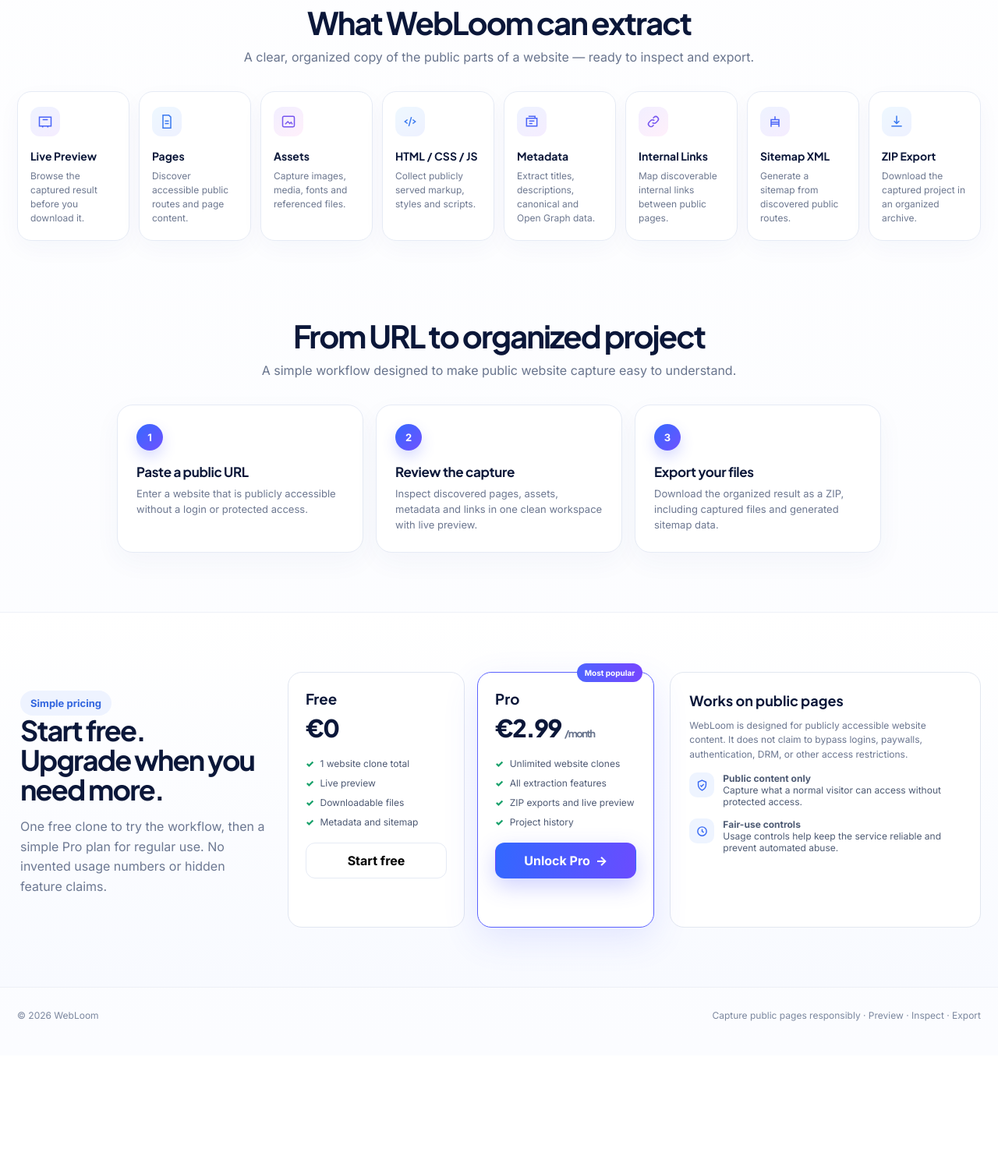
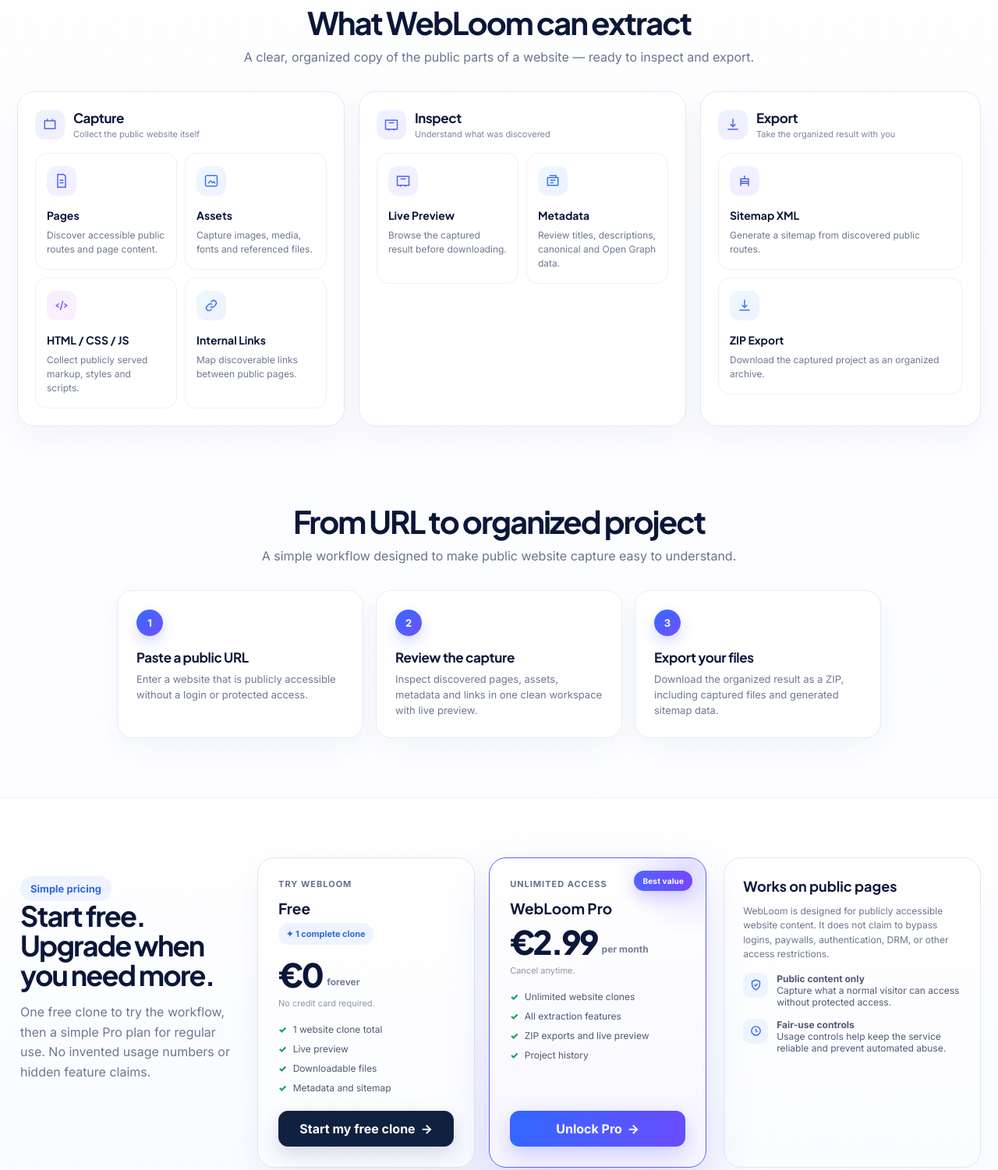
Before and after one commit to greenman9909-cmd/spa-ripper, a plain HTML site: page web/templates/index.html in a window 1280 px wide. Shown: the part 853-2354 px from the top of the page at 78% size. Before the commit the page ends 2207 px from the top, so only its background shows below. Drawn offline with Linux system fonts and the light colour scheme.

Commit message:
Reorganize WebLoom features and upgrade pricing CTAs

```diff
--- a/web/templates/index.html
+++ b/web/templates/index.html
@@ -76,21 +76,21 @@
     .section-title{text-align:center;margin-bottom:34px}
     .section-title h2{font-size:clamp(31px,3.2vw,40px);letter-spacing:-.05em;margin:0 0 9px}
     .section-title p{margin:0;color:#68748d}
-    .features{display:grid;grid-template-columns:repeat(8,1fr);gap:12px}
-    .feature{border:1px solid var(--line);border-radius:18px;padding:19px 16px;min-height:168px;background:rgba(255,255,255,.94);box-shadow:0 10px 30px rgba(42,69,129,.035);transition:transform .2s ease,box-shadow .2s ease,border-color .2s ease}.feature:hover{transform:translateY(-4px);box-shadow:0 18px 38px rgba(42,69,129,.09);border-color:#dce3f4}
+    .feature-groups{display:grid;grid-template-columns:1.05fr 1.05fr .9fr;gap:18px}.feature-group{border:1px solid #e3e8f3;border-radius:22px;background:rgba(255,255,255,.9);padding:22px;box-shadow:0 16px 42px rgba(46,70,126,.055)}.group-head{display:flex;align-items:center;gap:11px;margin-bottom:17px}.group-head .group-icon{width:38px;height:38px;border-radius:12px;display:grid;place-items:center;background:linear-gradient(145deg,#ecf3ff,#f3edff);color:#4d65f5}.group-head svg{width:20px;height:20px;stroke:currentColor;fill:none;stroke-width:1.8}.group-head h3{margin:0;font-size:17px;letter-spacing:-.025em}.group-head p{margin:3px 0 0;color:#7a869e;font-size:11px}.features{display:grid;grid-template-columns:1fr 1fr;gap:10px}.feature-group.export .features{grid-template-columns:1fr}.pricing-zone{position:relative;overflow:hidden}.pricing-zone:before{content:"";position:absolute;width:520px;height:520px;border-radius:50%;left:36%;top:42%;background:radial-gradient(circle,rgba(100,88,255,.07),rgba(255,255,255,0) 68%);pointer-events:none}.pricing{position:relative;z-index:1}
+    .feature{border:1px solid #edf0f6;border-radius:15px;padding:16px 14px;min-height:142px;background:#fff;box-shadow:none;transition:transform .2s ease,box-shadow .2s ease,border-color .2s ease}.feature:hover{transform:translateY(-3px);box-shadow:0 14px 30px rgba(42,69,129,.08);border-color:#dce3f4}
     .icon{width:38px;height:38px;border-radius:12px;display:grid;place-items:center;margin-bottom:16px;background:linear-gradient(145deg,#eef3ff,#f5edff);color:#4a64f7}
     .icon svg{width:20px;height:20px;stroke:currentColor;fill:none;stroke-width:1.8}.feature:nth-child(2n) .icon{background:linear-gradient(145deg,#eef8ff,#eef1ff);color:#3978ef}.feature:nth-child(3n) .icon{background:linear-gradient(145deg,#f2efff,#fff0fb);color:#7655ef}
     .feature h3{font-size:14px;margin:0 0 8px}.feature p{font-size:12px;line-height:1.5;color:#6d7890;margin:0}
     .how-zone{padding-top:20px}.steps{display:grid;grid-template-columns:repeat(3,1fr);gap:16px;max-width:980px;margin:0 auto}.step{position:relative;border:1px solid var(--line);background:#fff;border-radius:20px;padding:24px;box-shadow:0 12px 34px rgba(42,69,129,.045)}.stepnum{width:34px;height:34px;border-radius:50%;display:grid;place-items:center;background:linear-gradient(135deg,#3569ff,#7051ff);color:#fff;font-weight:850;font-size:13px;margin-bottom:16px;box-shadow:0 8px 18px rgba(73,87,255,.22)}.step h3{margin:0 0 7px;font-size:17px;letter-spacing:-.02em}.step p{margin:0;color:#6d7891;line-height:1.55;font-size:13px}.pricing-zone{background:linear-gradient(180deg,#fff,#f8faff);border-top:1px solid #eef1f8}
-    .pricing{display:grid;grid-template-columns:.82fr 1.18fr 1fr;gap:20px;align-items:stretch}
+    .pricing{display:grid;grid-template-columns:.72fr 1.45fr .83fr;gap:22px;align-items:stretch}
     .priceintro{padding:24px 4px}.priceintro h2{font-size:36px;line-height:1.06;letter-spacing:-.05em;margin:0 0 15px}.priceintro p{color:#6c7892;line-height:1.6}
-    .plans{display:grid;grid-template-columns:1fr 1fr;gap:16px}
-    .plan{background:#fff;border:1px solid #e1e6f1;border-radius:18px;padding:22px;position:relative}
-    .plan.pro{border:1.5px solid #5b62ff;box-shadow:0 15px 45px rgba(81,91,255,.13)}
-    .badge{position:absolute;right:14px;top:-12px;background:linear-gradient(90deg,#4f64ff,#7646ff);color:#fff;border-radius:999px;padding:6px 10px;font-size:10px;font-weight:800}
-    .plan h3{margin:0 0 6px}.money{font-size:31px;font-weight:850;letter-spacing:-.05em}.money small{font-size:13px;color:#67738c;font-weight:650}
+    .plans{display:grid;grid-template-columns:1fr 1fr;gap:18px}
+    .plan{background:linear-gradient(180deg,#fff 0%,#fbfcff 100%);border:1px solid #dfe5f1;border-radius:22px;padding:26px;position:relative;display:flex;flex-direction:column;min-height:360px;box-shadow:0 14px 34px rgba(46,70,126,.06)}
+    .plan.pro{overflow:hidden;border:1.5px solid #5b62ff;background:linear-gradient(180deg,#ffffff 0%,#f7f6ff 100%);box-shadow:0 24px 58px rgba(81,91,255,.16)}.plan.pro:before{content:"";position:absolute;width:190px;height:190px;border-radius:50%;right:-75px;top:-90px;background:radial-gradient(circle,rgba(101,79,255,.18),rgba(101,79,255,0) 70%);pointer-events:none}
+    .badge{position:absolute;right:17px;top:16px;background:linear-gradient(90deg,#4f64ff,#7646ff);color:#fff;border-radius:999px;padding:7px 11px;font-size:10px;font-weight:800;letter-spacing:.02em;box-shadow:0 8px 20px rgba(84,74,255,.22)}
+    .plan h3{margin:0 0 5px;font-size:19px}.plan-kicker{font-size:11px;font-weight:800;color:#65728e;text-transform:uppercase;letter-spacing:.09em;margin-bottom:12px}.money{display:flex;align-items:flex-end;gap:6px;font-size:42px;line-height:1;font-weight:850;letter-spacing:-.065em;margin:5px 0 2px}.money small{font-family:"Inter",sans-serif;font-size:12px;color:#74809a;font-weight:650;letter-spacing:0;padding-bottom:5px}.price-note{font-size:11px;color:#8a95aa;margin-top:7px}.free-flag{display:inline-flex;align-items:center;gap:6px;width:max-content;margin:2px 0 12px;padding:7px 10px;border-radius:999px;background:#eef4ff;color:#3268dd;font-size:11px;font-weight:800}.free-cta{width:100%;margin-top:auto;border:1px solid #1a2a50!important;background:#10203f!important;color:#fff!important;box-shadow:0 10px 24px rgba(21,39,75,.16)}.free-cta:hover{background:#182d55!important;box-shadow:0 15px 30px rgba(21,39,75,.21)}.plan .ul{margin-bottom:22px}.plan .btn{margin-top:auto}
     .ul{display:grid;gap:10px;margin:19px 0}.li{font-size:12px;color:#4d5973;display:flex;gap:8px}.tick{color:#18a16a;font-weight:900}
-    .safety{background:#fff;border:1px solid #e2e7f0;border-radius:18px;padding:24px}
+    .safety{background:linear-gradient(180deg,#fff,#fbfcff);border:1px solid #e2e7f0;border-radius:22px;padding:24px}
     .safety h3{font-size:18px;margin:0 0 9px}.safety p{font-size:12px;color:#6b7690;line-height:1.55}
     .safeitem{display:flex;gap:11px;margin-top:14px;font-size:12px;color:#4e5b74}.reveal{opacity:0;transform:translateY(18px);transition:opacity .62s ease,transform .62s cubic-bezier(.2,.7,.2,1)}.reveal.is-visible{opacity:1;transform:none}.hero-grid>div:first-child{animation:heroIn .72s cubic-bezier(.2,.7,.2,1) both}.preview{animation-delay:.08s}
     .shield{width:32px;height:32px;flex:0 0 32px;border-radius:10px;background:#eef4ff;display:grid;place-items:center;color:#3768f3}
@@ -98,15 +98,15 @@
     footer{border-top:1px solid #edf0f6;padding:28px 0 44px;color:#7b879e;font-size:12px}
     .foot{display:flex;justify-content:space-between;gap:20px;flex-wrap:wrap}
     @keyframes heroIn{from{opacity:0;transform:translateY(18px)}to{opacity:1;transform:none}}@keyframes previewFloat{0%,100%{transform:translateY(0) rotate(.15deg)}50%{transform:translateY(-8px) rotate(-.08deg)}}@keyframes gradientFlow{0%{background-position:0% 50%}100%{background-position:260% 50%}}@keyframes ctaShine{0%,62%{left:-45%;opacity:0}68%{opacity:1}80%{left:120%;opacity:0}100%{left:120%;opacity:0}}@media(prefers-reduced-motion:reduce){html{scroll-behavior:auto}.preview,.grad,.btn.primary:before,.hero-grid>div:first-child{animation:none!important}.reveal{opacity:1!important;transform:none!important;transition:none!important}}@media(max-width:1100px){
-      .hero-grid{grid-template-columns:1fr;padding-top:40px}.preview{max-width:820px}.features{grid-template-columns:repeat(4,1fr)}.pricing{grid-template-columns:1fr}.priceintro{text-align:center}.plans{max-width:740px;margin:auto;width:100%}.safety{max-width:740px;margin:auto}
+      .hero-grid{grid-template-columns:1fr;padding-top:40px}.preview{max-width:820px}.feature-groups{grid-template-columns:1fr}.features{grid-template-columns:repeat(2,1fr)}.feature-group.export .features{grid-template-columns:1fr 1fr}.pricing{grid-template-columns:1fr}.priceintro{text-align:center}.plans{max-width:760px;margin:auto;width:100%}.safety{max-width:760px;margin:auto}
     }
     @media(max-width:760px){.steps{grid-template-columns:1fr}.site-header{position:sticky}.nav{height:68px}
       .wrap{width:min(100% - 28px,1420px)}.links{display:none}.nav{height:70px}.navcta .btn:first-child{display:none}
       .hero-grid{min-height:auto;gap:34px;padding:34px 0 44px}h1{font-size:45px}.lead{font-size:16px}
       .urlbar{grid-template-columns:1fr}.urlbar>.btn{width:100%}.app{grid-template-columns:94px 1fr}.side{padding:12px 8px}.menu span{font-size:10px;padding:8px 6px}.sidebrand{font-size:0}.summary{grid-template-columns:1fr 1fr}
-      .features{grid-template-columns:repeat(2,1fr)}.feature{min-height:155px}.plans{grid-template-columns:1fr}.section{padding:54px 0}
+      .features{grid-template-columns:1fr 1fr}.feature-group.export .features{grid-template-columns:1fr 1fr}.feature{min-height:138px}.plans{grid-template-columns:1fr}.section{padding:54px 0}
     }
-    @media(max-width:480px){h1{font-size:39px}.hero{border-radius:0 0 26px 26px}.features{grid-template-columns:1fr}.app{grid-template-columns:76px 1fr}.browser{min-width:0}.sitecopy{left:18px}.sitecopy strong{font-size:22px}.summary{grid-template-columns:1fr 1fr}.navcta .btn.primary{padding:10px 12px}}
+    @media(max-width:480px){h1{font-size:39px}.hero{border-radius:0 0 26px 26px}.features,.feature-group.export .features{grid-template-columns:1fr}.app{grid-template-columns:76px 1fr}.browser{min-width:0}.sitecopy{left:18px}.sitecopy strong{font-size:22px}.summary{grid-template-columns:1fr 1fr}.navcta .btn.primary{padding:10px 12px}}
   </style>
 </head>
 <body>
@@ -116,7 +116,7 @@
       <div class="links">
         <a href="#features">Features</a><a href="#how">How it works</a><a href="#pricing">Pricing</a><a href="#faq">FAQ</a>
       </div>
-      <div class="navcta"><button class="btn">Sign in</button><a class="btn primary" href="#pricing"><span>Try free</span><span class="cta-arrow">→</span></a></div>
+      <div class="navcta"><button class="btn">Sign in</button><a class="btn primary" href="#pricing"><span>Start free</span><span class="cta-arrow">→</span></a></div>
     </nav>
   </div></header>
 
@@ -132,7 +132,7 @@
               <svg viewBox="0 0 24 24" fill="none"><path d="M10.4 13.6a4.5 4.5 0 0 0 6.4 0l2.8-2.8a4.5 4.5 0 1 0-6.4-6.4l-1.6 1.6"/><path d="M13.6 10.4a4.5 4.5 0 0 0-6.4 0l-2.8 2.8a4.5 4.5 0 0 0 6.4 6.4l1.6-1.6"/></svg>
               <input placeholder="https://example.com" aria-label="Website URL" />
             </label>
-            <button class="btn primary" type="button"><span>Try WebLoom free</span><span class="cta-arrow">→</span></button>
+            <button class="btn primary" type="button"><span>Start your free clone</span><span class="cta-arrow">→</span></button>
             <a class="btn" href="#pricing">Pro · €2.99/mo</a>
           </div>
           <div class="subline">
@@ -172,15 +172,30 @@
 
     <section class="section wrap reveal" id="features">
       <div class="section-title"><h2>What WebLoom can extract</h2><p>A clear, organized copy of the public parts of a website — ready to inspect and export.</p></div>
-      <div class="features">
-        <article class="feature"><div class="icon"><svg viewBox="0 0 24 24"><path d="M3 5h18v14H3z"/><path d="M8 19v2m8-2v2M8 9h8"/></svg></div><h3>Live Preview</h3><p>Browse the captured result before you download it.</p></article>
-        <article class="feature"><div class="icon"><svg viewBox="0 0 24 24"><path d="M6 2h9l3 3v17H6z"/><path d="M9 11h6M9 15h6"/></svg></div><h3>Pages</h3><p>Discover accessible public routes and page content.</p></article>
-        <article class="feature"><div class="icon"><svg viewBox="0 0 24 24"><rect x="3" y="4" width="18" height="16" rx="2"/><path d="m7 16 4-4 3 3 2-2 2 3"/></svg></div><h3>Assets</h3><p>Capture images, media, fonts and referenced files.</p></article>
-        <article class="feature"><div class="icon"><svg viewBox="0 0 24 24"><path d="m8 9-4 3 4 3M16 9l4 3-4 3M14 5l-4 14"/></svg></div><h3>HTML / CSS / JS</h3><p>Collect publicly served markup, styles and scripts.</p></article>
-        <article class="feature"><div class="icon"><svg viewBox="0 0 24 24"><path d="M4 7h16v12H4z"/><path d="M7 4h10v3M8 11h8M8 15h5"/></svg></div><h3>Metadata</h3><p>Extract titles, descriptions, canonical and Open Graph data.</p></article>
-        <article class="feature"><div class="icon"><svg viewBox="0 0 24 24"><path d="M10.5 13.5a4 4 0 0 0 5.7 0l2.3-2.3a4 4 0 0 0-5.7-5.7l-1.3 1.3"/><path d="M13.5 10.5a4 4 0 0 0-5.7 0l-2.3 2.3a4 4 0 0 0 5.7 5.7l1.3-1.3"/></svg></div><h3>Internal Links</h3><p>Map discoverable internal links between public pages.</p></article>
-        <article class="feature"><div class="icon"><svg viewBox="0 0 24 24"><path d="M12 4v5M6 20v-4h12v4M6 16v-3h12v3M12 9h-6v4m6-4h6v4"/></svg></div><h3>Sitemap XML</h3><p>Generate a sitemap from discovered public routes.</p></article>
-        <article class="feature"><div class="icon"><svg viewBox="0 0 24 24"><path d="M12 3v12M8 11l4 4 4-4"/><path d="M4 19h16"/></svg></div><h3>ZIP Export</h3><p>Download the captured project in an organized archive.</p></article>
+      <div class="feature-groups">
+        <section class="feature-group">
+          <div class="group-head"><span class="group-icon"><svg viewBox="0 0 24 24"><path d="M4 6h16v12H4z"/><path d="M8 3v3m8-3v3"/></svg></span><div><h3>Capture</h3><p>Collect the public website itself</p></div></div>
+          <div class="features">
+            <article class="feature"><div class="icon"><svg viewBox="0 0 24 24"><path d="M6 2h9l3 3v17H6z"/><path d="M9 11h6M9 15h6"/></svg></div><h3>Pages</h3><p>Discover accessible public routes and page content.</p></article>
+            <article class="feature"><div class="icon"><svg viewBox="0 0 24 24"><rect x="3" y="4" width="18" height="16" rx="2"/><path d="m7 16 4-4 3 3 2-2 2 3"/></svg></div><h3>Assets</h3><p>Capture images, media, fonts and referenced files.</p></article>
+            <article class="feature"><div class="icon"><svg viewBox="0 0 24 24"><path d="m8 9-4 3 4 3M16 9l4 3-4 3M14 5l-4 14"/></svg></div><h3>HTML / CSS / JS</h3><p>Collect publicly served markup, styles and scripts.</p></article>
+            <article class="feature"><div class="icon"><svg viewBox="0 0 24 24"><path d="M10.5 13.5a4 4 0 0 0 5.7 0l2.3-2.3a4 4 0 0 0-5.7-5.7l-1.3 1.3"/><path d="M13.5 10.5a4 4 0 0 0-5.7 0l-2.3 2.3a4 4 0 0 0 5.7 5.7l1.3-1.3"/></svg></div><h3>Internal Links</h3><p>Map discoverable links between public pages.</p></article>
+          </div>
+        </section>
+        <section class="feature-group">
+          <div class="group-head"><span class="group-icon"><svg viewBox="0 0 24 24"><path d="M3 5h18v14H3z"/><path d="M8 19v2m8-2v2M8 9h8"/></svg></span><div><h3>Inspect</h3><p>Understand what was discovered</p></div></div>
+          <div class="features">
+            <article class="feature"><div class="icon"><svg viewBox="0 0 24 24"><path d="M3 5h18v14H3z"/><path d="M8 19v2m8-2v2M8 9h8"/></svg></div><h3>Live Preview</h3><p>Browse the captured result before downloading.</p></article>
+            <article class="feature"><div class="icon"><svg viewBox="0 0 24 24"><path d="M4 7h16v12H4z"/><path d="M7 4h10v3M8 11h8M8 15h5"/></svg></div><h3>Metadata</h3><p>Review titles, descriptions, canonical and Open Graph data.</p></article>
+          </div>
+        </section>
+        <section class="feature-group export">
+          <div class="group-head"><span class="group-icon"><svg viewBox="0 0 24 24"><path d="M12 3v12M8 11l4 4 4-4"/><path d="M4 19h16"/></svg></span><div><h3>Export</h3><p>Take the organized result with you</p></div></div>
+          <div class="features">
+            <article class="feature"><div class="icon"><svg viewBox="0 0 24 24"><path d="M12 4v5M6 20v-4h12v4M6 16v-3h12v3M12 9h-6v4m6-4h6v4"/></svg></div><h3>Sitemap XML</h3><p>Generate a sitemap from discovered public routes.</p></article>
+            <article class="feature"><div class="icon"><svg viewBox="0 0 24 24"><path d="M12 3v12M8 11l4 4 4-4"/><path d="M4 19h16"/></svg></div><h3>ZIP Export</h3><p>Download the captured project as an organized archive.</p></article>
+          </div>
+        </section>
       </div>
     </section>
 
@@ -199,12 +214,16 @@
         <div class="priceintro"><span class="eyebrow">Simple pricing</span><h2>Start free.<br/>Upgrade when you need more.</h2><p>One free clone to try the workflow, then a simple Pro plan for regular use. No invented usage numbers or hidden feature claims.</p></div>
         <div class="plans">
           <article class="plan">
-            <h3>Free</h3><div class="money">€0</div>
+            <div class="plan-kicker">Try WebLoom</div>
+            <h3>Free</h3>
+            <div class="free-flag">✦ 1 complete clone</div>
+            <div class="money">€0 <small>forever</small></div>
+            <div class="price-note">No credit card required.</div>
             <div class="ul"><div class="li"><span class="tick">✓</span>1 website clone total</div><div class="li"><span class="tick">✓</span>Live preview</div><div class="li"><span class="tick">✓</span>Downloadable files</div><div class="li"><span class="tick">✓</span>Metadata and sitemap</div></div>
-            <button class="btn" style="width:100%">Start free</button>
+            <button class="btn free-cta"><span>Start my free clone</span><span class="cta-arrow">→</span></button>
           </article>
           <article class="plan pro">
-            <span class="badge">Most popular</span><h3>Pro</h3><div class="money">€2.99 <small>/month</small></div>
+            <span class="badge">Best value</span><div class="plan-kicker">Unlimited access</div><h3>WebLoom Pro</h3><div class="money">€2.99 <small>per month</small></div><div class="price-note">Cancel anytime.</div>
             <div class="ul"><div class="li"><span class="tick">✓</span>Unlimited website clones</div><div class="li"><span class="tick">✓</span>All extraction features</div><div class="li"><span class="tick">✓</span>ZIP exports and live preview</div><div class="li"><span class="tick">✓</span>Project history</div></div>
             <button class="btn primary" style="width:100%"><span>Unlock Pro</span><span class="cta-arrow">→</span></button>
           </article>
```
